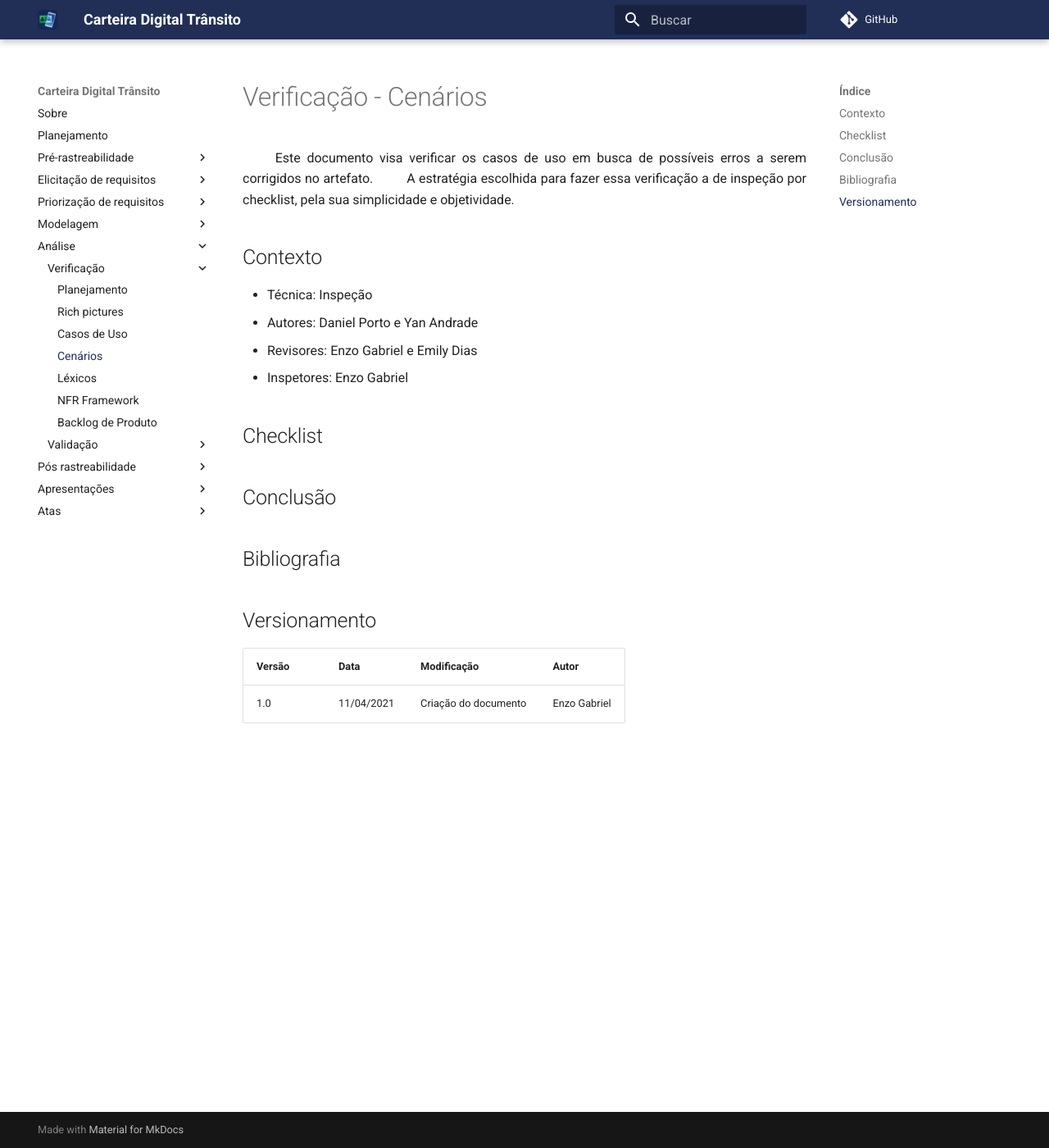
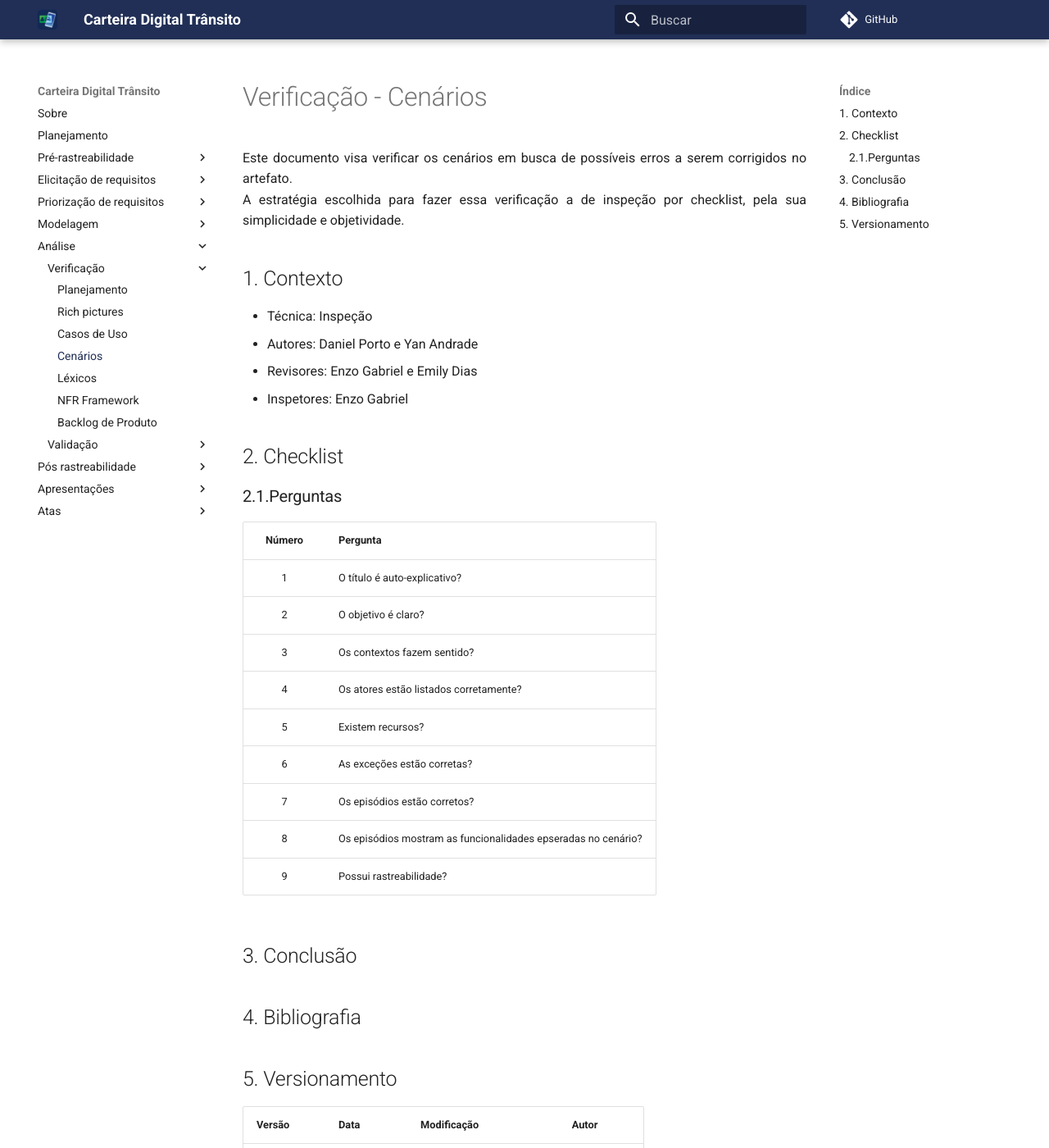
Before and after one commit to sergiosacj/2020.2-CarteiraDigitalTransito, an MkDocs documentation site: the page built from docs/analise/verificacao/cenario.md, in a window 1280 px wide and 1400 px high. Shown: the whole window at 82% size. Built offline with MkDocs 1.6.1 and Material for MkDocs 9.7.7, drawn with Linux system fonts in a browser that asks for light colours; comment, search, counter and statistics services are not loaded; some of the changed text lies outside the part shown.

Commit message:
(#73) Atualização do documento

```diff
--- a/docs/analise/verificacao/cenario.md
+++ b/docs/analise/verificacao/cenario.md
@@ -1,23 +1,35 @@
 # Verificação - Cenários
 
-&emsp; &emsp;Este documento visa verificar os casos de uso em busca de possíveis erros a serem corrigidos no artefato.
-&emsp; &emsp;A estratégia escolhida para fazer essa verificação a de inspeção por checklist, pela sua simplicidade e objetividade.
+Este documento visa verificar os cenários em busca de possíveis erros a serem corrigidos no artefato. <br/>A estratégia escolhida para fazer essa verificação a de inspeção por checklist, pela sua simplicidade e objetividade.
 
-## Contexto
+## 1. Contexto
  - Técnica: Inspeção
  - Autores: Daniel Porto e Yan Andrade
  - Revisores: Enzo Gabriel e Emily Dias
  - Inspetores: Enzo Gabriel
 
-## Checklist
+## 2. Checklist
+
+### 2.1.Perguntas
+| Número | Pergunta |
+|:--:|--|
+| 1 | O título é auto-explicativo? |
+| 2 | O objetivo é claro? |
+| 3 | Os contextos fazem sentido? |
+| 4 | Os atores estão listados corretamente? |
+| 5 | Existem recursos? |
+| 6 | As exceções estão corretas? |
+| 7 | Os episódios estão corretos? |
+| 8 | Os episódios mostram as funcionalidades epseradas no cenário? |
+| 9 | Possui rastreabilidade? |
 
 
+## 3. Conclusão
 
-## Conclusão
+## 4. Bibliografia
 
-## Bibliografia
-
-## Versionamento
+## 5. Versionamento
 | Versão | Data | Modificação | Autor |
 |--|--|--|--|
 | 1.0 | 11/04/2021 | Criação do documento | Enzo Gabriel |
+| 1.1 | 11/04/2021 | Atualização do documento | Enzo Gabriel |
```
